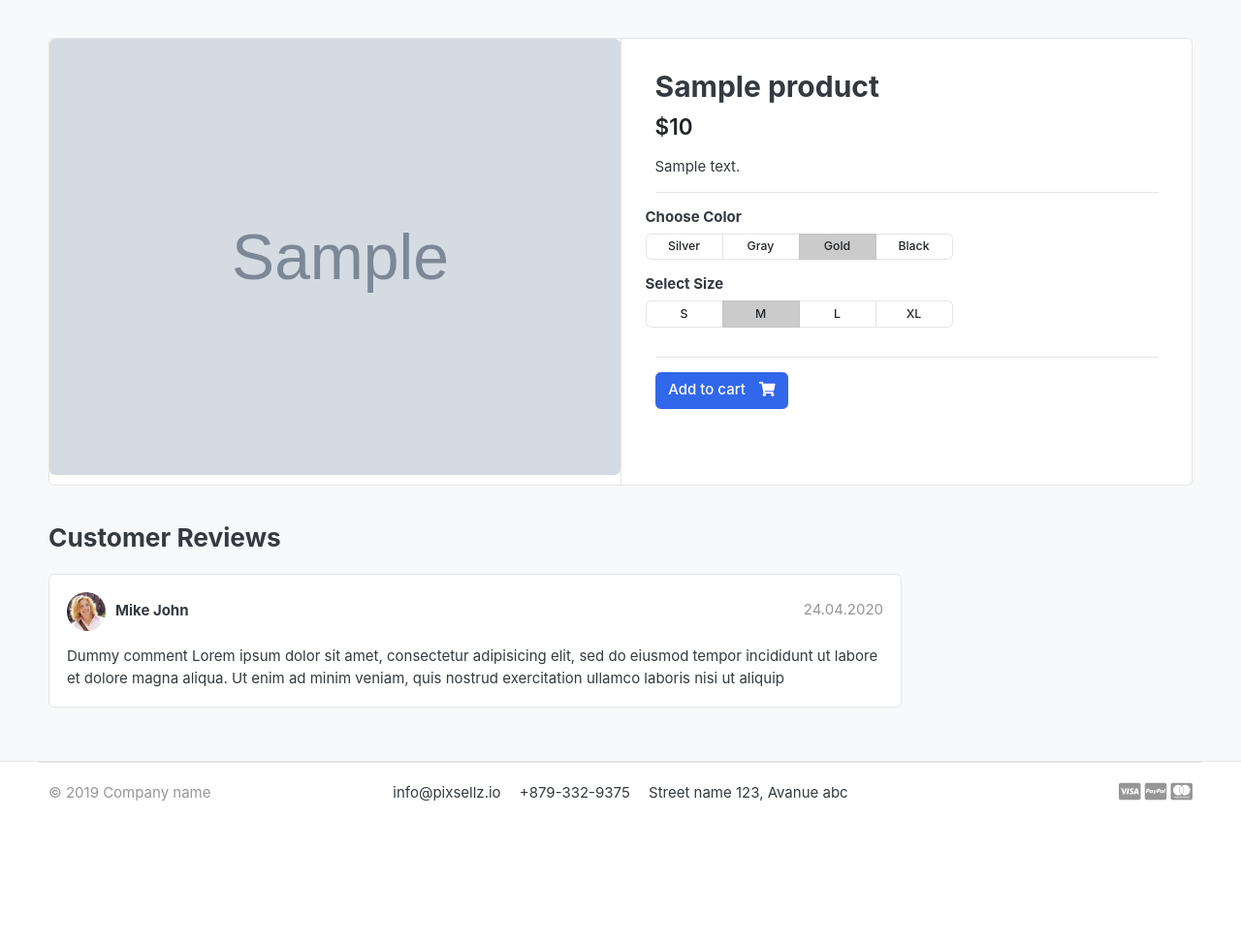
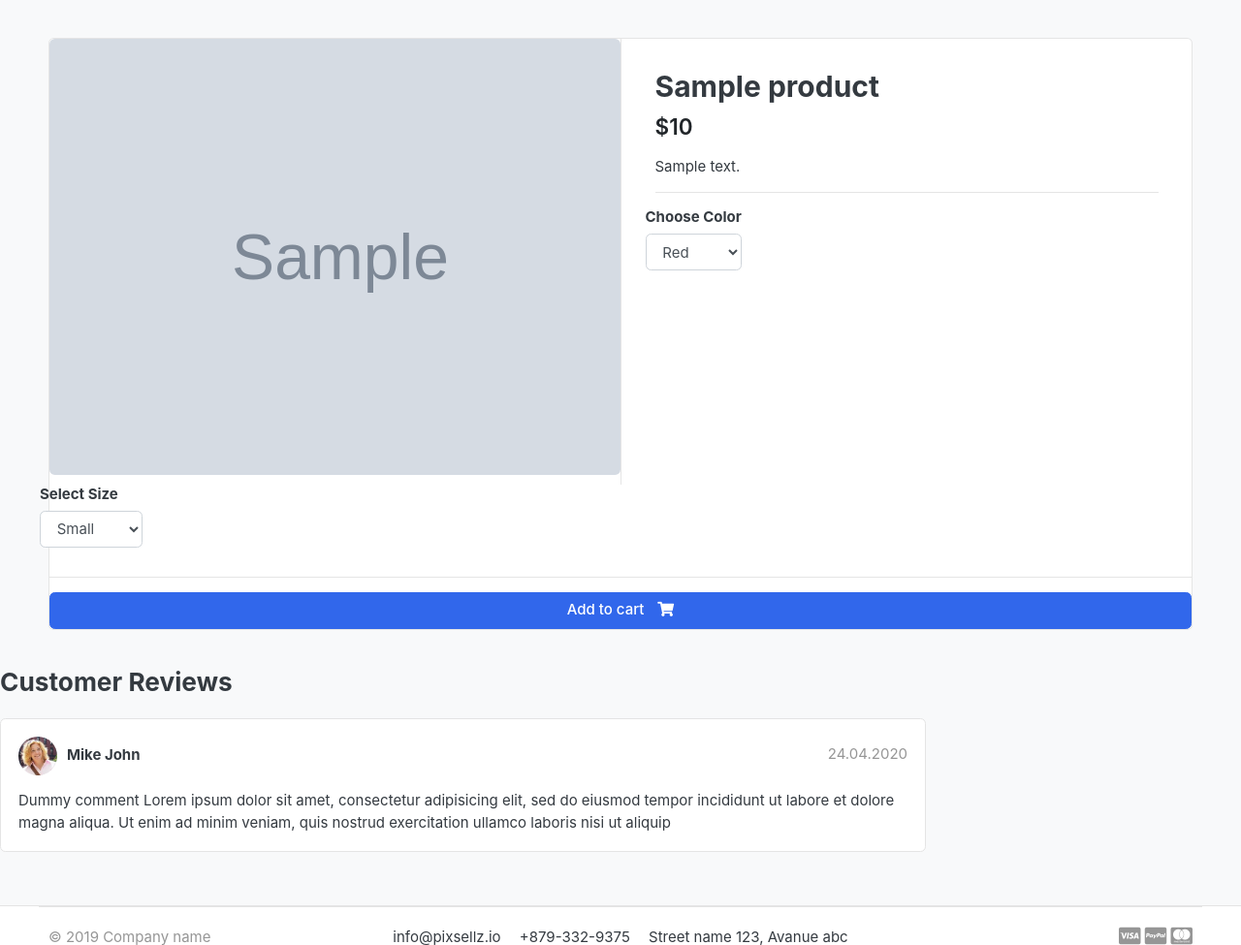
Before and after one commit to officiallyjo/ecommerce-django, a Django app: template templates/store/product_detail.html in a window 1280 px wide. Shown: the part 119-1094 px from the top of the page at 97% size. Before the commit the page ends 946 px from the top, so only its background shows below. Run offline with Django 3.2, Linux system fonts and the light colour scheme; the template is opened without the code that fills it: values that come from a table or form of the project are taken from there, others are empty; tables that the repository leaves empty hold one stand-in row (values such as "Sample post"); grey boxes marked "Sample" are stand-in pictures; some libraries are stand-ins or nearby versions; some web fonts are replaced.

Commit message:
worked on search functionality

```diff
--- a/category/models.py
+++ b/category/models.py
@@ -18,5 +18,5 @@
         return reverse('products_by_category', args=[self.slug])
 
 
-    # def __str__(self):
-    #     return self.category_name
+    def __str__(self):
+        return self.category_name
--- a/store/models.py
+++ b/store/models.py
@@ -20,5 +20,5 @@
     def get_url(self):
         return reverse('product_detail', args=[self.category.slug, self.slug])
 
-    # def __str__(self):
-    #     return self.product_name
+    def __str__(self):
+        return self.product_name
--- a/store/urls.py
+++ b/store/urls.py
@@ -3,6 +3,7 @@
 
 urlpatterns = [
     path('', views.store, name = 'store'),
-    path('<slug:category_slug>/', views.store, name = 'products_by_category'),
-    path('<slug:category_slug>/<slug:product_slug>/', views.product_detail, name = 'product_detail'),
+    path('category/<slug:category_slug>/', views.store, name = 'products_by_category'),
+    path('category/<slug:category_slug>/<slug:product_slug>/', views.product_detail, name = 'product_detail'),
+    path('search/', views.search, name = 'search'),
 ]
--- a/templates/home.html
+++ b/templates/home.html
@@ -32,7 +32,7 @@
 			<a href="{{product.get_url}}" class="img-wrap"> <img src="{{product.images.url}}"> </a>
 			<figcaption class="info-wrap">
 				<a href="{{product.get_url}}" class="title">{{ product.product_name }}</a>
-				<div class="price mt-1">{{product.price}}</div> <!-- price-wrap.// -->
+				<div class="price mt-1">${{product.price}}</div> <!-- price-wrap.// -->
 			</figcaption>
 		</div>
 	</div> <!-- col.// -->
--- a/templates/includes/navbar.html
+++ b/templates/includes/navbar.html
@@ -46,9 +46,10 @@
         </div> <!-- col.// -->
         <a href="{% url 'store' %}" class="btn btn-outline-primary">Store</a>
         <div class="col-lg  col-md-6 col-sm-12 col">
-            <form action="#" class="search">
+
+            <form action="{% url 'search' %}" class="search" method='GET' >
                 <div class="input-group w-100">
-                    <input type="text" class="form-control" style="width:60%;" placeholder="Search">
+                    <input type="text" class="form-control" style="width:60%;" placeholder="Search" name= "keyword">
 
                     <div class="input-group-append">
                       <button class="btn btn-primary" type="submit">
--- a/templates/store/product_detail.html
+++ b/templates/store/product_detail.html
@@ -18,6 +18,7 @@
 </article> <!-- gallery-wrap .end// -->
 		</aside>
 		<main class="col-md-6 border-left">
+			<form action="{% url 'add_cart' single_product.id %}" method = "GET">
 				<article class="content-body">
 
 				<h2 class="title">{{ single_product.product_name }}</h2>
@@ -33,39 +34,23 @@
 					<div class="row">
 						<div class="item-option-select">
 							<h6>Choose Color</h6>
-			<div class="btn-group btn-group-sm btn-group-toggle" data-toggle="buttons">
-			  <label class="btn btn-light">
-			    <input type="radio" name="radio_color"> Silver
-			  </label>
-			  <label class="btn btn-light">
-			    <input type="radio" name="radio_color" > Gray
-			  </label>
-			  <label class="btn btn-light active">
-			    <input type="radio" name="radio_color checked"> Gold
-			  </label>
-			  <label class="btn btn-light">
-			    <input type="radio" name="radio_color"> Black
-			  </label>
+								<select  name="color" class="form-control">
+									<option value="red">Red</option>
+									<option value="blue">Blue</option>
+									<option value="green">Green</option>
+									<option value="yellow">Yellow</option>
+								</select>
 							</div>
 						</div>
 					</div> <!-- row.// -->
 					<div class="row">
 						<div class="item-option-select">
 							<h6>Select Size</h6>
-			<div class="btn-group btn-group-sm btn-group-toggle" data-toggle="buttons">
-			  <label class="btn btn-light">
-			    <input type="radio" name="radio_color"> S
-			  </label>
-			  <label class="btn btn-light active">
-			    <input type="radio" name="radio_color" checked> M
-			  </label>
-			  <label class="btn btn-light">
-			    <input type="radio" name="radio_color"> L
-			  </label>
-			  <label class="btn btn-light">
-			    <input type="radio" name="radio_color"> XL
-			  </label>
-			</div>
+							<select  name="size" class="form-control">
+								<option value="small">Small</option>
+								<option value="medium">Medium</option>
+								<option value="large">Large</option>
+							</select>
 						</div>
 					</div> <!-- row.// -->
 					<hr>
@@ -76,10 +61,12 @@
 					<a href="#" class="btn  btn-success"> <span class="text">Added to cart</span> <i class="fas fa-check"></i>  </a>
 					<a href="{% url 'cart' %}" class="btn  btn-outline-primary"> <span class="text">View Cart</span> <i class="fas fa-eye"></i>  </a>
 					{% else%}
-		<a href="{% url 'add_cart' single_product.id %}" class="btn  btn-primary"> <span class="text">Add to cart</span> <i class="fas fa-shopping-cart"></i>  </a>
+						<button type="submit" href="{% url 'add_cart' single_product.id %}" class="btn  btn-primary"> <span class="text">Add to cart</span> <i class="fas fa-shopping-cart"></i>  </button>
 						{% endif %}
 					{% endif %}
 				</article> <!-- product-info-aside .// -->
+			</form> <!-- form.// -->
+
 		</main> <!-- col.// -->
 	</div> <!-- row.// -->
 </div> <!-- card.// -->
```
Also changed, not shown: store/views.py (+15 -2 lines), templates/store/store.html (+36 -7 lines). Lines whose indentation alone changed are shown as unchanged.
